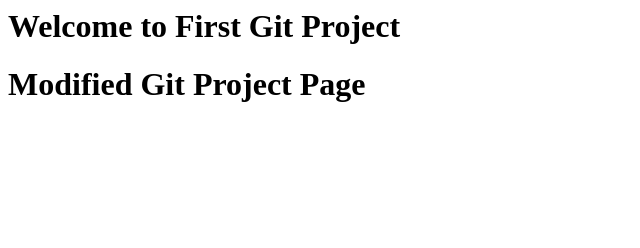
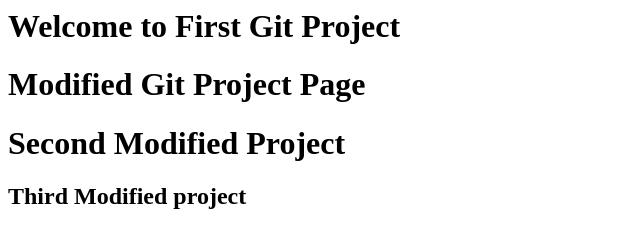
Before and after one commit to chengathirmurugesan/webtest, a plain HTML site: page index.html in a window 1280 px wide. Shown: the whole page, without its empty margins (0-640 px from the left). Drawn offline with Linux system fonts and the light colour scheme.

Commit message:
Third Commit

```diff
--- a/index.html
+++ b/index.html
@@ -3,5 +3,7 @@
 	<body>
 		<h1> Welcome to First Git Project </h1>
 	        <h1> Modified Git Project Page </h1>
+		<h1> Second Modified Project </h1>
+	        <h2> Third Modified project </h2>
 	</body>
 </html>
```
